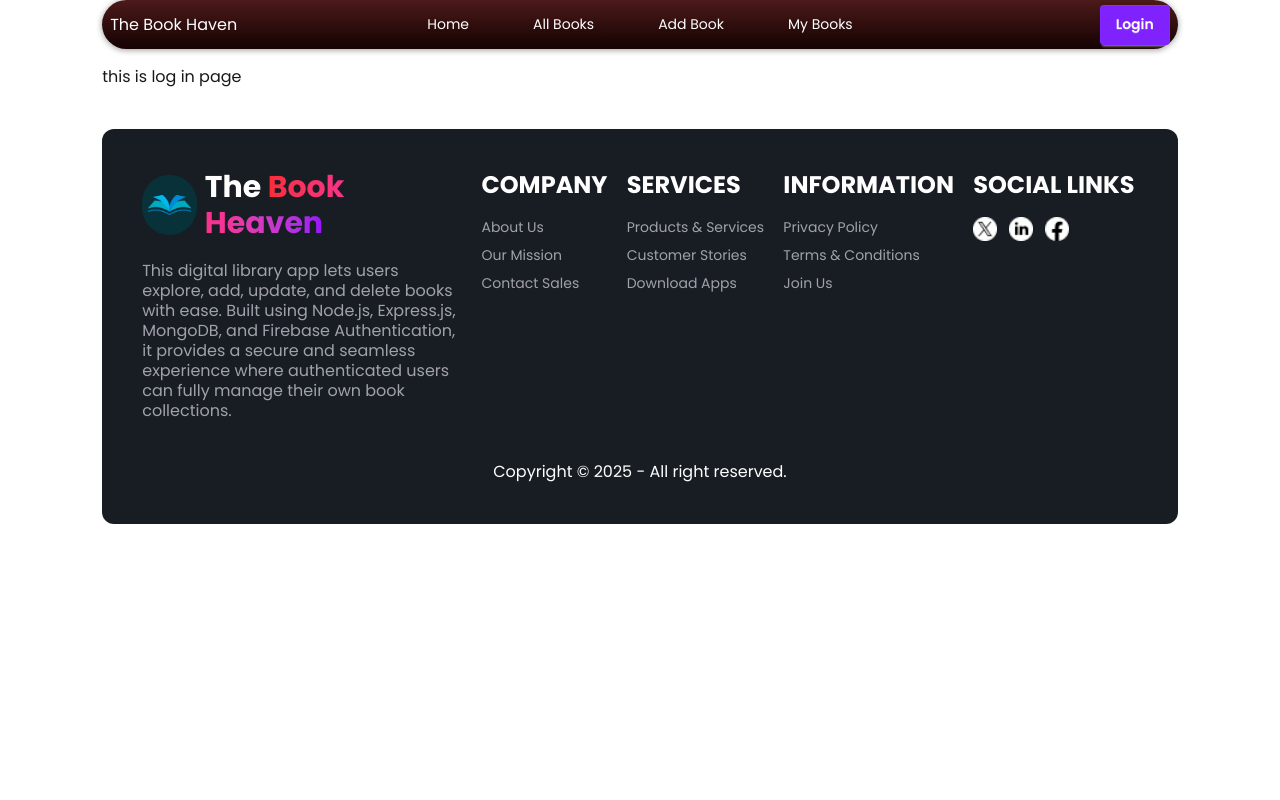
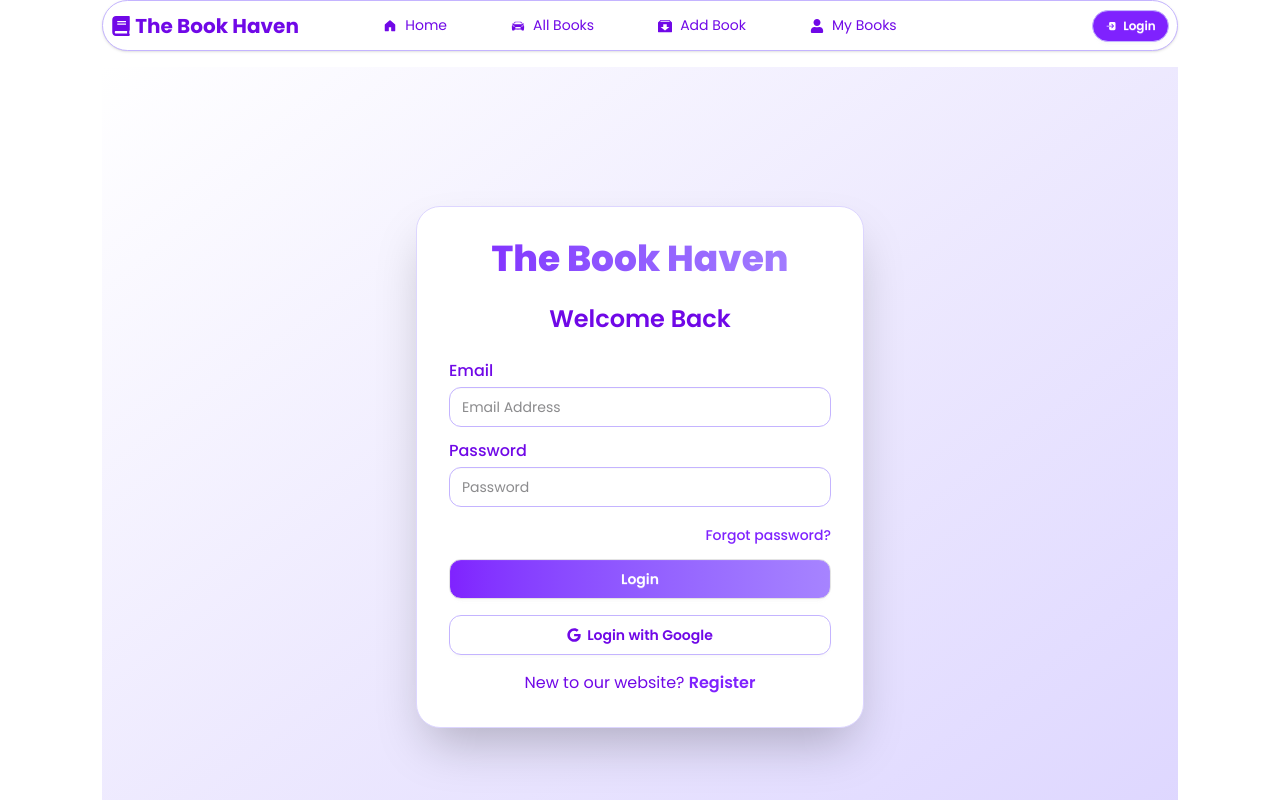
Before and after one commit to Tajwar990/B12-A10_category-0001-tajwar-client, a React (Vite) app: page /auth/login in a window 1280 px wide. Shown: the top 800 px of the page. Built offline with nearby package versions, Linux system fonts and the light colour scheme; no server answers.

Commit message:
navigatioon bar push

```diff
--- a/src/Auth/Login.jsx
+++ b/src/Auth/Login.jsx
@@ -1,9 +1,116 @@
-import React from "react";
+import React, { use } from "react";
+import { Link, useLocation, useNavigate } from "react-router";
+import { AuthContext } from "../context/AuthCOntext";
+import { FaGoogle } from "react-icons/fa";
+import toast from "react-hot-toast";
 
 const Login = () => {
+  const { signInUser, signInWithGoogle } = use(AuthContext);
+  const location = useLocation();
+  const navigate = useNavigate();
+
+  const handleLogIn = (event) => {
+    event.preventDefault();
+    const email = event.target.email.value.trim();
+    const password = event.target.password.value;
+
+    if (!email || !password) {
+      return toast.error("Please fill in all fields.");
+    }
+
+    toast.loading("Logging in...", { id: "login" });
+
+    signInUser(email, password)
+      .then((result) => {
+        toast.success("Login successful!", { id: "login" });
+        event.target.reset();
+        navigate(location.state || "/");
+      })
+      .catch((error) => {
+        toast.error(error.message, { id: "login" });
+      });
+  };
+
+  const handleGoogleSignIn = () => {
+    toast.loading("Signing in...", { id: "login" });
+
+    signInWithGoogle()
+      .then(() => {
+        toast.success("Google login successful!", { id: "login" });
+        navigate(location?.state || "/");
+      })
+      .catch((error) => {
+        toast.error(error.message, { id: "login" });
+      });
+  };
+
   return (
-    <div className="w-11/12 mx-auto">
-      <h2>this is log in page</h2>
+    <div className="min-h-screen bg-linear-to-br from-white via-violet-100 to-violet-200 flex items-center justify-center px-4 w-11/12 mx-auto">
+      <div className="w-full max-w-md bg-white shadow-2xl rounded-3xl p-8 border border-violet-200">
+        {/* FIXED — BOOK HAVEN TITLE */}
+        <h1
+          className="text-4xl font-extrabold text-center mb-6
+          bg-linear-to-r from-violet-600 to-violet-400 bg-clip-text text-transparent"
+        >
+          The Book Haven
+        </h1>
+
+        <h2 className="text-2xl font-semibold text-center text-violet-700 mb-6">
+          Welcome Back
+        </h2>
+
+        <form onSubmit={handleLogIn}>
+          <label className="font-medium text-violet-700">Email</label>
+          <input
+            type="email"
+            name="email"
+            className="input w-full mt-1 mb-3 rounded-xl border-violet-300 focus:ring-2 focus:ring-violet-500"
+            placeholder="Email Address"
+            required
+          />
+
+          <label className="font-medium text-violet-700">Password</label>
+          <input
+            type="password"
+            name="password"
+            className="input w-full mt-1 mb-4 rounded-xl border-violet-300 focus:ring-2 focus:ring-violet-500"
+            placeholder="Password"
+            required
+          />
+
+          <div className="text-right mb-3">
+            <button
+              type="button"
+              className="text-violet-600 hover:underline text-sm font-medium"
+            >
+              Forgot password?
+            </button>
+          </div>
+
+          <button className="btn w-full text-white rounded-xl mb-4 bg-gradient-to-r from-violet-600 to-violet-400 hover:opacity-90">
+            Login
+          </button>
+        </form>
+
+        {/* GOOGLE SIGN-IN */}
+        <button
+          onClick={handleGoogleSignIn}
+          className="btn w-full rounded-xl bg-white text-violet-700 border-violet-300 mb-4 hover:bg-violet-50"
+        >
+          <FaGoogle /> Login with Google
+        </button>
+
+        {/* REGISTER LINK */}
+        <p className="text-center text-violet-700">
+          New to our website?{" "}
+          <Link
+            to="/auth/register"
+            className="text-violet-600 font-semibold hover:underline"
+          >
+            Register
+          </Link>
+        </p>
+      </div>
     </div>
   );
 };
--- a/src/components/NavigationBar.jsx
+++ b/src/components/NavigationBar.jsx
@@ -1,13 +1,38 @@
-import React from "react";
+import React, { useEffect, useState } from "react";
+import { AuthContext } from "../context/AuthCOntext";
+import { FaUser, FaBook } from "react-icons/fa";
+import { IoLogIn, IoLogOut } from "react-icons/io5";
 import { Link, NavLink } from "react-router";
-import "./NavBar.css";
+import { IoLogoModelS } from "react-icons/io";
+import { ImBoxAdd } from "react-icons/im";
+import { GoHomeFill } from "react-icons/go";
+import { FaGears } from "react-icons/fa6";
 
 const NavigationBar = () => {
+  const { user, signOutUser } = React.useContext(AuthContext);
+
+  const [theme, setTheme] = useState(localStorage.getItem("theme") || "light");
+
+  useEffect(() => {
+    const html = document.querySelector("html");
+    html.setAttribute("data-theme", theme);
+    localStorage.setItem("theme", theme);
+  }, [theme]);
+
+  const handleTheme = (checked) => {
+    setTheme(checked ? "dark" : "light");
+  };
+
   return (
-    <div className="navbar py-0 min-h-0 z-1 shadow-sm rounded-full w-11/12 mx-auto navbar-gradient">
+    <div className="navbar py-0 min-h-0 z-1 shadow-sm rounded-full glass-card w-11/12 mx-auto bg-white border border-violet-300">
+      {/* Navbar Start */}
       <div className="navbar-start">
         <div className="dropdown">
-          <div tabIndex={0} role="button" className="btn btn-ghost md:hidden">
+          <div
+            tabIndex={0}
+            role="button"
+            className="btn btn-ghost md:hidden text-violet-700"
+          >
             <svg
               xmlns="http://www.w3.org/2000/svg"
               className="h-5 w-5"
@@ -15,56 +40,170 @@ const NavigationBar = () => {
               viewBox="0 0 24 24"
               stroke="currentColor"
             >
-              {" "}
               <path
                 strokeLinecap="round"
                 strokeLinejoin="round"
                 strokeWidth="2"
                 d="M4 6h16M4 12h8m-8 6h16"
-              />{" "}
+              />
             </svg>
           </div>
           <ul
             tabIndex="-1"
-            className="menu menu-sm dropdown-content bg-base-100 rounded-box z-1 mt-3 w-52 p-2 shadow"
+            className="menu menu-sm dropdown-content bg-white rounded-box z-1 mt-3 w-52 p-2 shadow border border-violet-200"
           >
             <li>
-              <NavLink to={"/"}>Home</NavLink>
+              <NavLink
+                to={"/"}
+                className="text-violet-700 hover:text-violet-900"
+              >
+                <GoHomeFill /> Home
+              </NavLink>
             </li>
-
-            {/* All Books */}
-
-            <li>All Books</li>
+            <li>
+              <NavLink
+                to={"/all-books"}
+                className="text-violet-700 hover:text-violet-900"
+              >
+                <IoLogoModelS /> All Books
+              </NavLink>
+            </li>
+            <li>
+              <NavLink
+                to={"/add-book"}
+                className="text-violet-700 hover:text-violet-900"
+              >
+                <ImBoxAdd /> Add Book
+              </NavLink>
+            </li>
+            <li>
+              <NavLink
+                to={"/my-books"}
+                className="text-violet-700 hover:text-violet-900"
+              >
+                <FaUser /> My Books
+              </NavLink>
+            </li>
           </ul>
         </div>
-        {/* The Book Haven */}
-        <p>The Book Haven</p>
+        <Link
+          to={"/"}
+          className="flex items-center gap-1 text-xl font-bold text-violet-700"
+        >
+          <FaBook /> The Book Haven
+        </Link>
       </div>
+
+      {/* Navbar Center */}
       <div className="navbar-center hidden md:flex">
         <ul className="menu menu-horizontal px-1 gap-10">
           <li>
-            <NavLink to={"/"}>Home</NavLink>
+            <NavLink to={"/"} className="text-violet-700 hover:text-violet-900">
+              <GoHomeFill /> Home
+            </NavLink>
           </li>
           <li>
-            <NavLink to={"/all-books"}>All Books</NavLink>
+            <NavLink
+              to={"/all-books"}
+              className="text-violet-700 hover:text-violet-900"
+            >
+              <IoLogoModelS /> All Books
+            </NavLink>
           </li>
           <li>
-            <NavLink to={"/add-book"}>Add Book</NavLink>
+            <NavLink
+              to={"/add-book"}
+              className="text-violet-700 hover:text-violet-900"
+            >
+              <ImBoxAdd /> Add Book
+            </NavLink>
           </li>
           <li>
-            <NavLink to={"/my-book"}>My Books</NavLink>
+            <NavLink
+              to={"/my-books"}
+              className="text-violet-700 hover:text-violet-900"
+            >
+              <FaUser /> My Books
+            </NavLink>
           </li>
         </ul>
       </div>
+
+      {/* Navbar End */}
       <div className="navbar-end gap-3">
-        <div className="dropdown dropdown-end z-50">
+        {user ? (
+          <div className="dropdown dropdown-end z-50">
+            <div
+              tabIndex={0}
+              role="button"
+              className="btn btn-ghost btn-circle avatar"
+            >
+              <div className="w-9 border-2 border-violet-300 rounded-full">
+                <img
+                  alt="User"
+                  referrerPolicy="no-referrer"
+                  src={
+                    user.photoURL ||
+                    "https://img.daisyui.com/images/stock/photo-1534528741775-53994a69daeb.webp"
+                  }
+                />
+              </div>
+            </div>
+            <ul
+              tabIndex="-1"
+              className="menu menu-sm dropdown-content bg-white rounded-box z-50 mt-3 w-52 p-2 shadow border border-violet-200"
+            >
+              <div className="pb-3 border-b border-violet-200">
+                <li className="text-sm font-bold text-violet-700">
+                  {user.displayName}
+                </li>
+                <li className="text-xs text-violet-500">{user.email}</li>
+              </div>
+              <li className="mt-3">
+                <Link
+                  to={"/profile"}
+                  className="text-violet-700 hover:text-violet-900"
+                >
+                  <FaUser /> Profile
+                </Link>
+              </li>
+              <li>
+                <Link
+                  to={"/my-books"}
+                  className="text-violet-700 hover:text-violet-900"
+                >
+                  My Books
+                </Link>
+              </li>
+              <input
+                onChange={(e) => handleTheme(e.target.checked)}
+                type="checkbox"
+                defaultChecked={localStorage.getItem("theme") === "dark"}
+                className="toggle"
+              />
+              <li>
+                <a className="text-violet-700 hover:text-violet-900">
+                  <FaGears></FaGears> Settings
+                </a>
+              </li>
+              <li>
+                <button
+                  onClick={signOutUser}
+                  className="btn btn-xs text-left bg-violet-600 hover:bg-violet-700 text-white"
+                >
+                  <IoLogOut /> Logout
+                </button>
+              </li>
+            </ul>
+          </div>
+        ) : (
           <Link
-            to="/auth/login"
-            className="btn btn-md bg-violet-600 border-none text-white flex-1 text-center hover:bg-violet-700"
+            to={"/auth/login"}
+            className="btn rounded-full border border-violet-300 btn-sm bg-violet-600 hover:bg-violet-700 text-white"
           >
-            Login
+            <IoLogIn /> Login
           </Link>
-        </div>
+        )}
       </div>
     </div>
   );
--- a/src/components/layout/MainLayout.jsx
+++ b/src/components/layout/MainLayout.jsx
@@ -1,8 +1,6 @@
-import React from "react";
-import NavigationBar from "../NavigationBar";
-
 import { Outlet } from "react-router";
 import Footer from "../Footer";
+import NavigationBar from "../NavigationBar";
 
 const MainLayout = () => {
   return (
--- a/src/index.css
+++ b/src/index.css
@@ -15,6 +15,6 @@
   font-family: "Poppins", sans-serif;
 }
 
-/* a.active {
+a.active {
   @apply underline decoration-red-500 decoration-4 underline-offset-4;
-} */
+}
--- a/src/router/router.jsx
+++ b/src/router/router.jsx
@@ -5,6 +5,7 @@ import MainLayout from "../components/layout/MainLayout";
 import ErrorPage from "../pages/ErrorPage/ErrorPage";
 import Login from "../Auth/Login";
 import Registration from "../Auth/Registration";
+import AddBooks from "../pages/AddBooks/AddBooks";
 
 export const router = createBrowserRouter([
   {
@@ -18,6 +19,10 @@ export const router = createBrowserRouter([
       {
         path: "/all-books",
         element: <AllBooks></AllBooks>,
+      },
+      {
+        path: "/add-books",
+        element: <AddBooks></AddBooks>,
       },
       {
         path: "/auth/login",
```
Also changed, not shown: src/pages/AddBooks/AddBooks.jsx (added, +11 -0 lines).
